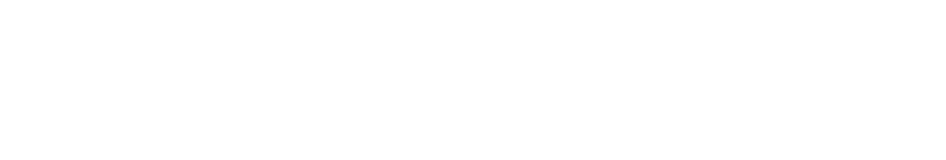
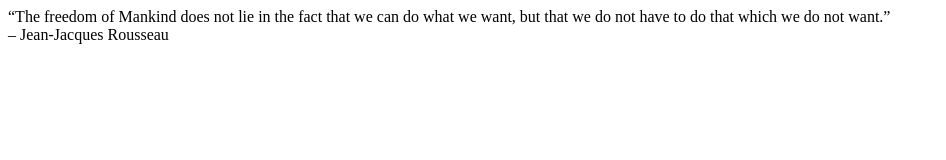
Before and after one commit to rob2301/simple-quote-page, a plain HTML site: page index.html in a window 1280 px wide. Shown: the whole page, without its empty margins (0-946 px from the left). Drawn offline with Linux system fonts and the light colour scheme.

Commit message:
add html base

```diff
--- a/index.html
+++ b/index.html
@@ -7,6 +7,7 @@
   <link rel="stylesheet" type="text/css" href="main.css">
 </head>
 <body>
-
+  <q class="quote">The freedom of Mankind does not lie in the fact that we can do what we want, but that we do not have to do that which we do not want.</q>
+  <div class="author">– Jean-Jacques Rousseau</div>
 </body>
 </html>
```
